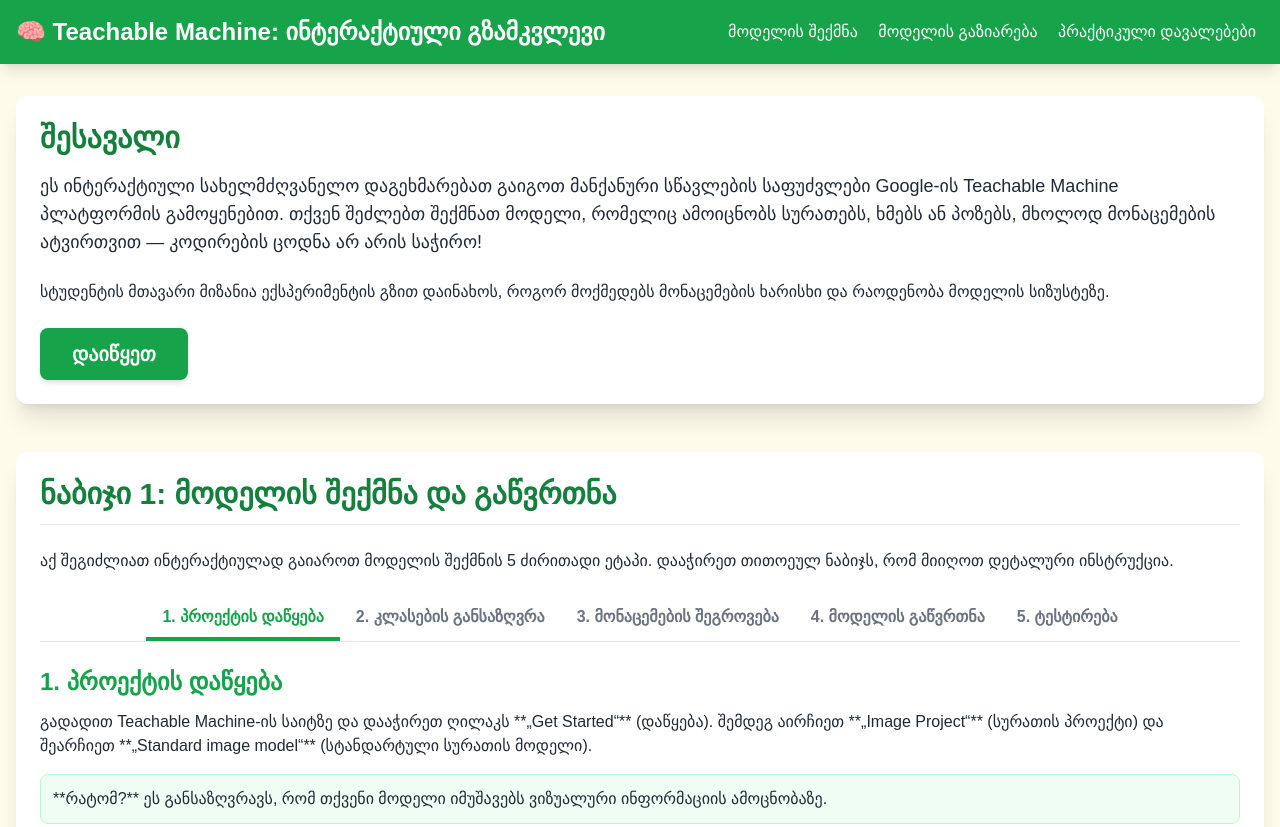
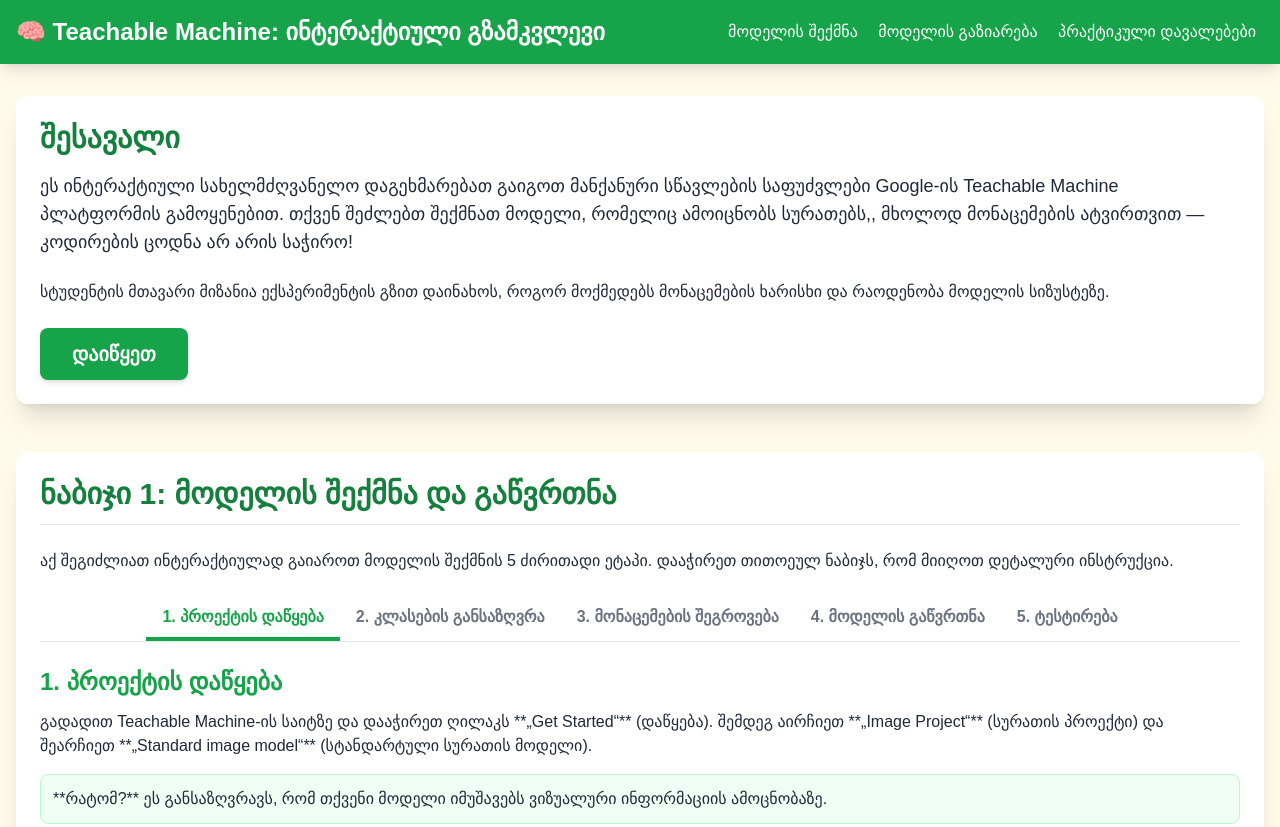
Before and after one commit to maikomekok/Teachable_machine_buckswood, a plain HTML site: page index.html in a window 1280 px wide. Shown: the top 827 px of the page. Drawn offline with nearby package versions, Linux system fonts and the light colour scheme; a web font is replaced by a local one.

Commit message:
Update index.html

```diff
--- a/index.html
+++ b/index.html
@@ -39,7 +39,7 @@
         <section class="mb-12 p-6 bg-white shadow-xl rounded-xl">
             <h2 class="text-3xl font-bold text-green-700 mb-4">შესავალი</h2>
             <p class="text-lg mb-6">
-                ეს ინტერაქტიული სახელმძღვანელო დაგეხმარებათ გაიგოთ მანქანური სწავლების საფუძვლები Google-ის Teachable Machine პლატფორმის გამოყენებით. თქვენ შეძლებთ შექმნათ მოდელი, რომელიც ამოიცნობს სურათებს, ხმებს ან პოზებს, მხოლოდ მონაცემების ატვირთვით — კოდირების ცოდნა არ არის საჭირო!
+                ეს ინტერაქტიული სახელმძღვანელო დაგეხმარებათ გაიგოთ მანქანური სწავლების საფუძვლები Google-ის Teachable Machine პლატფორმის გამოყენებით. თქვენ შეძლებთ შექმნათ მოდელი, რომელიც ამოიცნობს სურათებს,, მხოლოდ მონაცემების ატვირთვით — კოდირების ცოდნა არ არის საჭირო!
             </p>
             <p class="mb-6">
                 სტუდენტის მთავარი მიზანია ექსპერიმენტის გზით დაინახოს, როგორ მოქმედებს მონაცემების ხარისხი და რაოდენობა მოდელის სიზუსტეზე.
```
